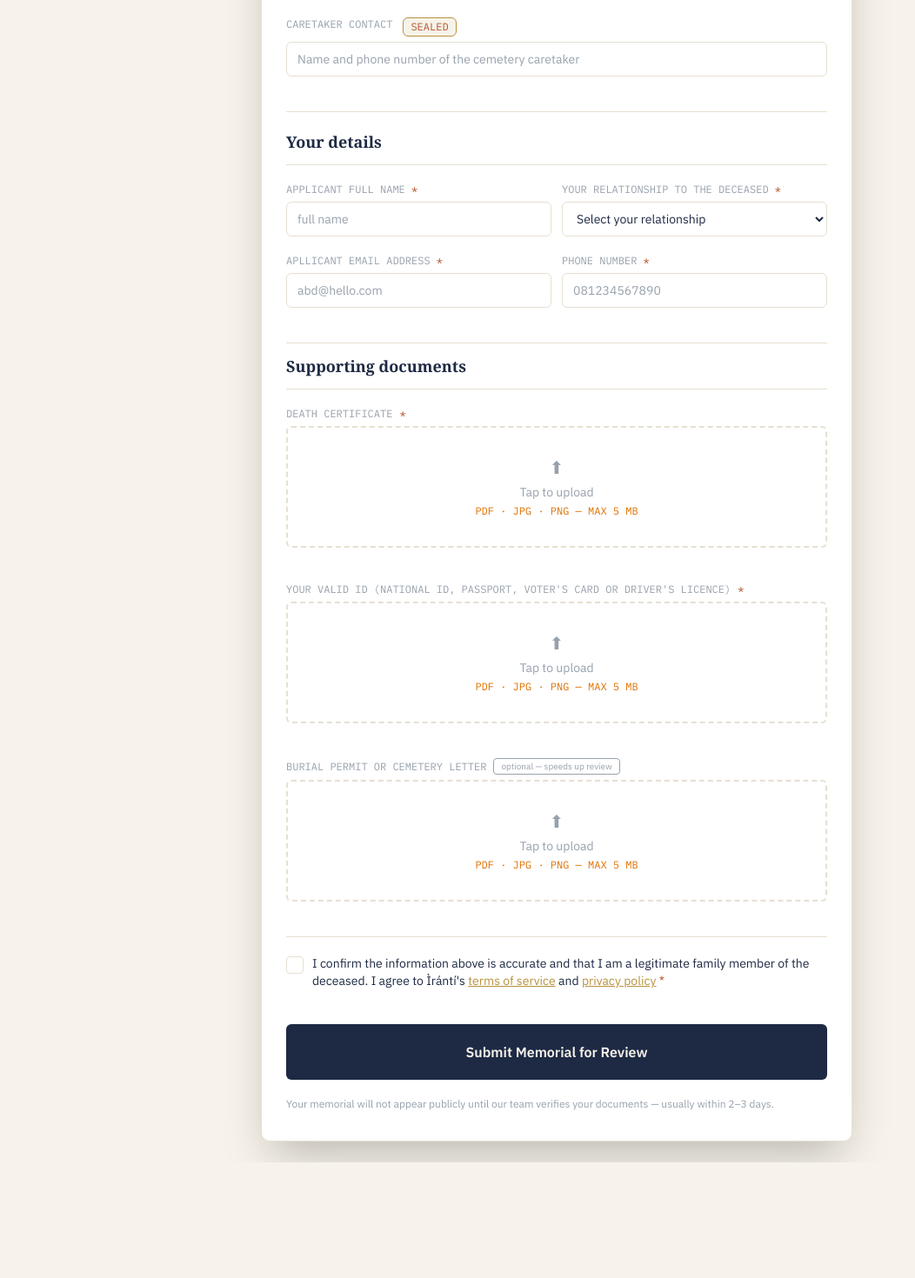
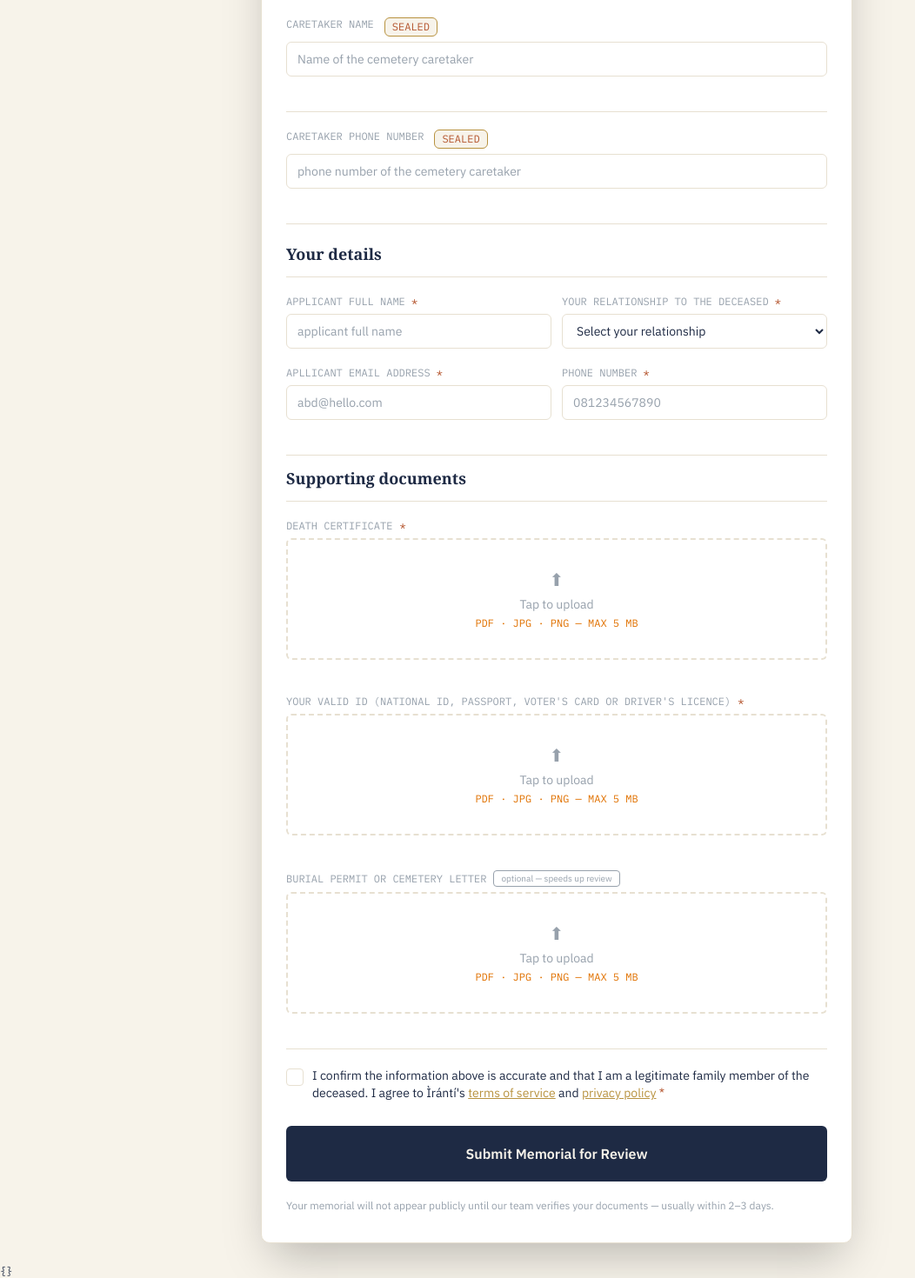
Before and after one commit to AdenikeStella/iranti-registry, a Next.js app: page /submitMemorial in a window 1280 px wide. Shown: the part 1281-2751 px from the top of the page at 87% size, without its empty margins (0-1052 px from the left). Before the commit the page ends 2618 px from the top, so only its background shows below. Built offline with nearby package versions, Linux system fonts and the light colour scheme.

Commit message:
submit memorial form validation

```diff
--- a/app/submitMemorial/page.tsx
+++ b/app/submitMemorial/page.tsx
@@ -6,6 +6,23 @@ import { nigerianStates, type NigerianState } from "../data/states";
 import { useState } from "react";
 import { FileUploadCard } from "../components/fileUpload";
 import { Checkbox } from "../components/checkbox";
+import { z } from "zod";
+import {useForm} from "react-hook-form";
+import { zodResolver } from "@hookform/resolvers/zod";
+
+const formSchema = z.object({
+    fullName: z.string().min(1, "Full name is required"),
+    applicantFullName: z.string().min(1, "Your full name is required"),
+    careTakerName: z.string().min(1, "caretaker name is required"),
+applicantEmail: z.string().email("invalid email address"),
+applicantPhoneNumber: z.string().min(11, "enter a valid phone number"),
+careTakerPhoneNumber: z.string().min(11, "enter a valid phone number"),
+dateOfBirth: z.string().min(1, "Date of Birth is required").refine((date) => new Date(date) <= new Date(), { message: "Date of birth cannot be in the future",}),
+dateOfDeath: z.string().min(1, "Date of Death is required").refine((date) => new Date(date) <= new Date(), { message: "Date of death cannot be in the future",}),
+  })
+
+  type FormValues = z.infer<typeof formSchema>
+
 
 export default function SubmitPage() {
   const [naijaStates, setNaijaStates] = useState<NigerianState | "">("");
@@ -15,6 +32,29 @@ export default function SubmitPage() {
   const [burialPermit, setBurialPermit] = useState<File | null>(null);
   const [agreed, setAgreed] = useState(false);
   const [successModal, setSuccessModal] = useState(false);
+  const [applicationData, setapplicationData] = useState({});
+
+  const {
+    register,
+    handleSubmit,
+    formState: { errors},
+  } = useForm<FormValues>({
+    resolver: zodResolver(formSchema),
+  })
+
+  const onSubmit = (data: FormValues) => {
+    const fullPayload = {
+      ...data,
+      stateOfDeath: naijaStates,
+    relationship: yourRelationship,
+    deathCert,
+    validId,
+    burialPermit,};
+    setSuccessModal(true);
+    setapplicationData(fullPayload);
+    console.log(fullPayload);
+  }
+
 
   return (
     <div className="flex flex-col p-0 m-0 min-h-screen md:max-w-full mx-auto overflow-hidden max-w-md">
@@ -64,7 +104,7 @@ export default function SubmitPage() {
           <div className="flex border-b border-line mb-5 pb-3 mt-3 font-serif font-semibold text-ink text-lg">
             About the deceased
           </div>
-          <form action="">
+          <form onSubmit={handleSubmit(onSubmit)}>
             <span className="flex flex-col mb-5">
               <label
                 htmlFor="fullName"
@@ -77,8 +117,12 @@ export default function SubmitPage() {
                 placeholder="full name"
                 required
                 type="text"
+                {...register("fullName")}
                 className="flex placeholder:text-slate h-10 rounded-md w-full border border-line ring-offset-ink px-3 py-2 file:text-sm file:font-medium disabled:cursor-not-allowed disabled:opacity-50 md:text-sm file:border-0"
               />
+              {errors.fullName && (
+    <p className="text-clay text-xs mt-1">{errors.fullName.message}</p>
+  )}
             </span>
 
             <span className="flex flex-col mb-5">
@@ -99,34 +143,42 @@ export default function SubmitPage() {
             <div className="flex flex-col md:flex-row w-full justify-between gap-3">
               <span className="flex flex-col mb-5 w-full">
                 <label
-                  htmlFor="dateofbirth"
+                  htmlFor="dateOfBirth"
                   className="text-slate uppercase font-mono text-xs mb-1.5"
                 >
                   date of birth <span className="text-clay">*</span>
                 </label>
                 <input
-                  id="nee"
+                  id="dateOfBirth"
                   placeholder="dd/mm/yyyy"
                   required
+                  {...register("dateOfBirth")}
                   type="date"
                   className=" placeholder:text-slate h-10 rounded-md w-full border border-line ring-offset-ink px-3 py-2 file:text-sm file:font-medium disabled:cursor-not-allowed disabled:opacity-50 md:text-sm file:border-0"
                 />
+                {errors.dateOfBirth && (
+    <p className="text-clay text-xs mt-1">{errors.dateOfBirth.message}</p>
+  )}
               </span>
 
               <span className="flex flex-col mb-5 w-full">
                 <label
-                  htmlFor="nee"
+                  htmlFor="dateOfDeath"
                   className="text-slate uppercase font-mono text-xs mb-1.5"
                 >
                   date of death <span className="text-clay">*</span>
                 </label>
                 <input
-                  id="nee"
+                  id="dateOfDeath"
                   placeholder="dd/mm/yyyy"
                   required
+                                    {...register("dateOfDeath")}
                   type="date"
                   className=" placeholder:text-slate h-10 rounded-md w-full border border-line ring-offset-ink px-3 py-2 file:text-sm file:font-medium disabled:cursor-not-allowed disabled:opacity-50 md:text-sm file:border-0"
                 />
+                {errors.dateOfDeath && (
+    <p className="text-clay text-xs mt-1">{errors.dateOfDeath.message}</p>
+  )}
               </span>
             </div>
 
@@ -221,21 +273,48 @@ export default function SubmitPage() {
 
             <span className="flex flex-col mb-5 border-b border-line pb-10">
               <label
-                htmlFor="caretakerContact"
+                htmlFor="caretakerName"
                 className="text-slate uppercase font-mono text-xs mb-1.5 flex"
               >
-                caretaker contact{" "}
+                caretaker Name{" "}
                 <span className="border border-brass bg-parchment rounded-md text-xs text-clay ml-3 py-0.5 px-2 flex">
                   sealed
                 </span>
               </label>
               <input
-                id="caretakerContact"
-                placeholder="Name and phone number of the cemetery caretaker"
+                id="caretakerName"
+                placeholder="Name of the cemetery caretaker"
                 required
+                {...register("careTakerName")}
                 type="text"
                 className="flex placeholder:text-slate h-10 rounded-md w-full border border-line ring-offset-ink px-3 py-2 file:text-sm file:font-medium disabled:cursor-not-allowed disabled:opacity-50 md:text-sm file:border-0"
               />
+              {errors.careTakerName && (
+    <p className="text-clay text-xs mt-1">{errors.careTakerName.message}</p>
+  )}
+            </span>
+
+            <span className="flex flex-col mb-5 border-b border-line pb-10">
+              <label
+                htmlFor="caretakerPhoneNumber"
+                className="text-slate uppercase font-mono text-xs mb-1.5 flex"
+              >
+                caretaker phone Number{" "}
+                <span className="border border-brass bg-parchment rounded-md text-xs text-clay ml-3 py-0.5 px-2 flex">
+                  sealed
+                </span>
+              </label>
+              <input
+                id="caretakerPhoneNumber"
+                placeholder="phone number of the cemetery caretaker"
+                required
+                {...register("careTakerPhoneNumber")}
+                type="text"
+                className="flex placeholder:text-slate h-10 rounded-md w-full border border-line ring-offset-ink px-3 py-2 file:text-sm file:font-medium disabled:cursor-not-allowed disabled:opacity-50 md:text-sm file:border-0"
+              />
+              {errors.careTakerPhoneNumber && (
+    <p className="text-clay text-xs mt-1">{errors.careTakerPhoneNumber.message}</p>
+  )}
             </span>
 
             <div className="flex border-b border-line mb-5 pb-3 mt-3 font-serif font-semibold text-ink text-lg">
@@ -245,18 +324,22 @@ export default function SubmitPage() {
             <div className="flex flex-col md:flex-row w-full justify-between gap-3">
               <span className="flex flex-col mb-5 w-full">
                 <label
-                  htmlFor="applicantFullname"
+                  htmlFor="applicantFullName"
                   className="text-slate uppercase font-mono text-xs mb-1.5"
                 >
                   applicant Full name <span className="text-clay">*</span>
                 </label>
                 <input
-                  id="applicantFullname"
-                  placeholder="full name"
+                  id="applicantFullName"
+                  placeholder="applicant full name"
                   required
                   type="text"
+                                    {...register("applicantFullName")}
                   className=" placeholder:text-slate h-10 rounded-md w-full border border-line ring-offset-ink px-3 py-2 file:text-sm file:font-medium disabled:cursor-not-allowed disabled:opacity-50 md:text-sm file:border-0"
                 />
+                {errors.applicantFullName && (
+    <p className="text-clay text-xs mt-1">{errors.applicantFullName.message}</p>
+  )}
               </span>
 
               <span className="flex flex-col mb-5 w-full">
@@ -286,35 +369,43 @@ export default function SubmitPage() {
             <div className="flex flex-col md:flex-row w-full justify-between gap-3 border-b border-line pb-5">
               <span className="flex flex-col mb-5 w-full">
                 <label
-                  htmlFor="email"
+                  htmlFor="applicantEmail"
                   className="text-slate uppercase font-mono text-xs mb-1.5"
                 >
                   Apllicant email address <span className="text-clay">*</span>
                 </label>
                 <input
-                  id="email"
+                  id="applicantEmail"
                   placeholder="abd@hello.com"
                   required
                   type="email"
+                  {...register("applicantEmail")}
                   className=" placeholder:text-slate h-10 rounded-md w-full border border-line ring-offset-ink px-3 py-2 file:text-sm file:font-medium disabled:cursor-not-allowed disabled:opacity-50 md:text-sm file:border-0"
                 />
+                {errors.applicantEmail && (
+    <p className="text-clay text-xs mt-1">{errors.applicantEmail.message}</p>
+  )}
               </span>
 
               <span className="flex flex-col mb-5 w-full">
                 <label
-                  htmlFor="phoneNumber"
+                  htmlFor="applicantPhoneNumber"
                   className="text-slate uppercase font-mono text-xs mb-1.5"
                 >
                   phone number <span className="text-clay">*</span>
                 </label>
                 <input
-                  id="phoneNumber"
+                  id="applicantPhoneNumber"
                   placeholder="081234567890"
                   required
                   type="tel"
+                  {...register("applicantPhoneNumber")}
                   className=" placeholder:text-slate h-10 rounded-md w-full border border-line ring-offset-ink px-3 py-2 file:text-sm file:font-medium disabled:cursor-not-allowed disabled:opacity-50 md:text-sm file:border-0"
                 />
               </span>
+              {errors.applicantPhoneNumber && (
+    <p className="text-clay text-xs mt-1">{errors.applicantPhoneNumber.message}</p>
+  )}
             </div>
 
             <div className="flex border-b border-line mb-5 pb-3 mt-3 font-serif font-semibold text-ink text-lg">
@@ -374,14 +465,16 @@ export default function SubmitPage() {
                 }
               />
             </span>
-          </form>
-
-          <button
-            onClick={() => setSuccessModal(true)}
+            <button
+          type="submit"
+            // onClick={() => setSuccessModal(true)}
             className="btn-primary w-full text-parchment px-11 md:px-20 py-5 font-sans font-semibold pointer mt-2 text-base rounded-md"
           >
             Submit Memorial for Review
           </button>
+          </form>
+
+
           <p className="text-slate font-sans text-xs mt-1.5 flex">
             Your memorial will not appear publicly until our team verifies your
             documents — usually within 2–3 days.
@@ -389,11 +482,17 @@ export default function SubmitPage() {
         </div>
       </section>
 
+      <section>
+        <pre className="text-xs whitespace-pre-wrap">
+  {JSON.stringify(applicationData, null, 2)}
+</pre>
+      </section>
+
       {successModal && (
         <div className="fixed inset-0 z-50 flex items-center justify-center bg-black/20 backdrop-blur-sm px-4">
           <div className="bg-white rounded-2xl shadow-lg w-full max-w-166.5 h-auto max-h-[min(99vh,625px)] overflow-y-auto flex flex-col py-5 px-2 md:py-14 md:px-6 items-center justify-center">
             <div className="flex w-18 h-18 rounded-full border-2 border-[#7FAF78] bg-[#EDF4EC] mx-auto p-6">
-              <Check className="w-8 h-8 text-" />
+              <Check className="w-8 h-8 text-ink" />
             </div>
             <h2 className="my-3 font-serif text-ink text-2xl md:text-4xl font-bold mx-auto text-center">
               Memorial submitted
@@ -413,7 +512,7 @@ export default function SubmitPage() {
             </div>
 
             <div className="flex flex-row w-full font-medium text-sm items-center justify-center mx-auto gap-3">
-                <Link href="/" className="flex btn-outline px-5.5 py-3"> My dashboard</Link>
+                <Link href="/paystack" className="flex btn-outline px-5.5 py-3"> My dashboard</Link>
                                 <Link href="/search" className="flex btn-primary px-5.5 py-3"> Search Registry</Link>
 
               </div>
--- a/package.json
+++ b/package.json
@@ -9,10 +9,14 @@
     "lint": "eslint"
   },
   "dependencies": {
+    "@hookform/resolvers": "^5.9.1",
     "lucide-react": "^1.47.0",
     "next": "16.2.10",
     "react": "19.2.4",
-    "react-dom": "19.2.4"
+    "react-dom": "19.2.4",
+    "react-hook-form": "^7.88.0",
+    "react-paystack": "^6.0.0",
+    "zod": "^4.6.5"
   },
   "devDependencies": {
     "@tailwindcss/postcss": "^4",
```
Also changed, not shown: app/api/verify-payment/route.ts (added, +23 -0 lines), app/paystack/page.tsx (added, +70 -0 lines), 1 other file (tests, documents, lock files or other folders).
